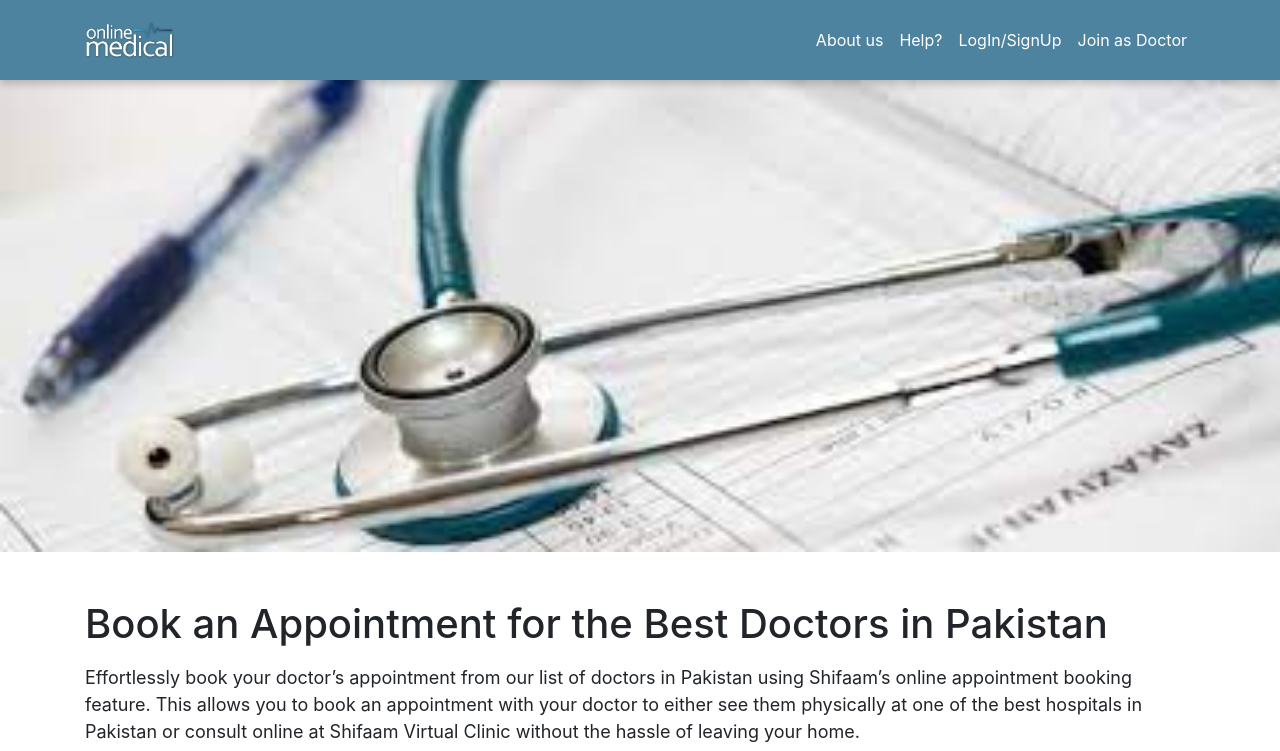
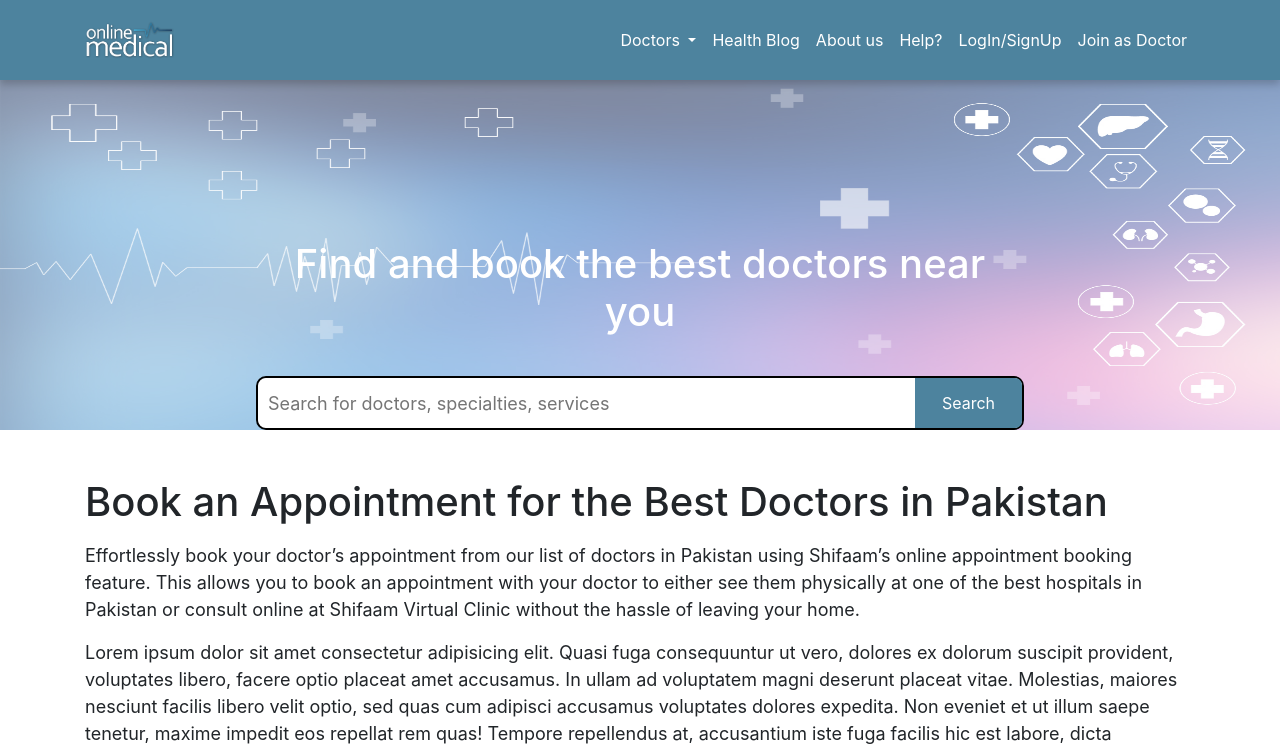
Before and after one commit to shaikhabdulsamad/onlinemedical, a plain HTML site: page index.html in a window 1280 px wide. Shown: the top 751 px of the page. Drawn offline with nearby package versions, Linux system fonts and the light colour scheme.

Commit message:
ui updating

```diff
--- a/css/style.css
+++ b/css/style.css
@@ -29,8 +29,51 @@ color: white !important;
       --input-padding-y: .75rem;
     }
 
+  .cover-img{
+   position: relative;
+   opacity: 0.5;
+   height: 350px;
+  }
+  .cover-content{
+    position: absolute;
+    top: 30%;
+    left: 50%;
+    transform: translate(-50%);
+    width: 60%;
+    text-align: center;
+  }
+  .cover-content h1{
+   margin-bottom: 40px;
+   color: white;
+  }
+  .search{
 
 
+    background-color: red;
+    border: 2px solid black;
+    display: flex;
+    justify-content: space-between;
+    background-color: white;
+    border-radius: 10px;
+  }
+   .search input{
+  width: 85%;
+  height: 50px;
+  border: none;
+  outline: none;
+  padding: 10px;
+  border-radius: 10px 0 0 10px;
+  font-size: 18px;
+   }
+   .search button{
+    width: 14%;
+    height: 50px;
+    border: none;
+    outline: none;
+    background-color: var(--first);
+    border-radius: 0 7px 7px 0;
+    color: white;
+    }
     .card-signin {
       border: 0;
       border-radius: 1rem;
--- a/index.html
+++ b/index.html
@@ -25,6 +25,34 @@
                 </button>
                 <div class="collapse navbar-collapse mt-20" id="navbarNavDropdown">
                     <ul class="navbar-nav ml-auto">
+                        <li class="nav-item dropdown">
+                            <a class="nav-link dropdown-toggle" href="#" id="navbarDropdownMenuLink" role="button"
+                                data-toggle="dropdown" aria-haspopup="true" aria-expanded="false">
+                                Doctors
+                            </a>
+                            <div class="dropdown-menu" aria-labelledby="navbarDropdownMenuLink">
+                                <a class="dropdown-item">Gynecologist</a>
+                                <a class="dropdown-item">General Physician</a>
+                                <a class="dropdown-item">Physiotherapist</a>
+                                <a class="dropdown-item">Eye Specialist</a>
+                                <a class="dropdown-item">Family Physician</a>
+                                <a class="dropdown-item">Dentist</a>
+                                <a class="dropdown-item">Psychologist</a>
+                                <a class="dropdown-item">Dietitian</a>
+                                <a class="dropdown-item">General Surgeon</a>
+                                <a class="dropdown-item">Cosmetologist</a>
+                                <a class="dropdown-item">Orthopedic Surgeon</a>
+                                <a class="dropdown-item">Cardiologist</a>
+                                <a class="dropdown-item">Diabetologist</a>
+                                <a class="dropdown-item">Dermatologist</a>
+                                <a class="dropdown-item">Pediatrician</a>
+                                <a class="dropdown-item">Nutritionist</a>
+                                <a class="dropdown-item">Child Specialist</a>
+                            </div>
+                        </li>
+                        <li class="nav-item">
+                            <a class="nav-link" href="#">Health Blog</a>
+                        </li>
                         <li class="nav-item">
                             <a class="nav-link" href="#" onclick="about()">About us</a>
                         </li>
@@ -53,8 +81,15 @@
     <div class="cover-image mt-50">
         <img src="images/" height="100%" width="100%" alt="">
       </div> -->
-      <div class="margintop">
-        <img src="images/cover.jfif" alt="" width="100%">
+    <div class="margintop main-cover">
+        <img class="cover-img" src="images/cover3.jpg" alt="" width="100%">
+        <div class="cover-content">
+        <h1>Find and book the best doctors near you</h1>
+            <div class="search">
+                <input type="text" placeholder="Search for doctors, specialties, services">
+                <button>Search</button>
+            </div>
+        </div>
     </div>
     <div class="container-lg">
 
```
Also changed, not shown: images/cover3.jpg (added). Lines whose indentation alone changed are shown as unchanged.
